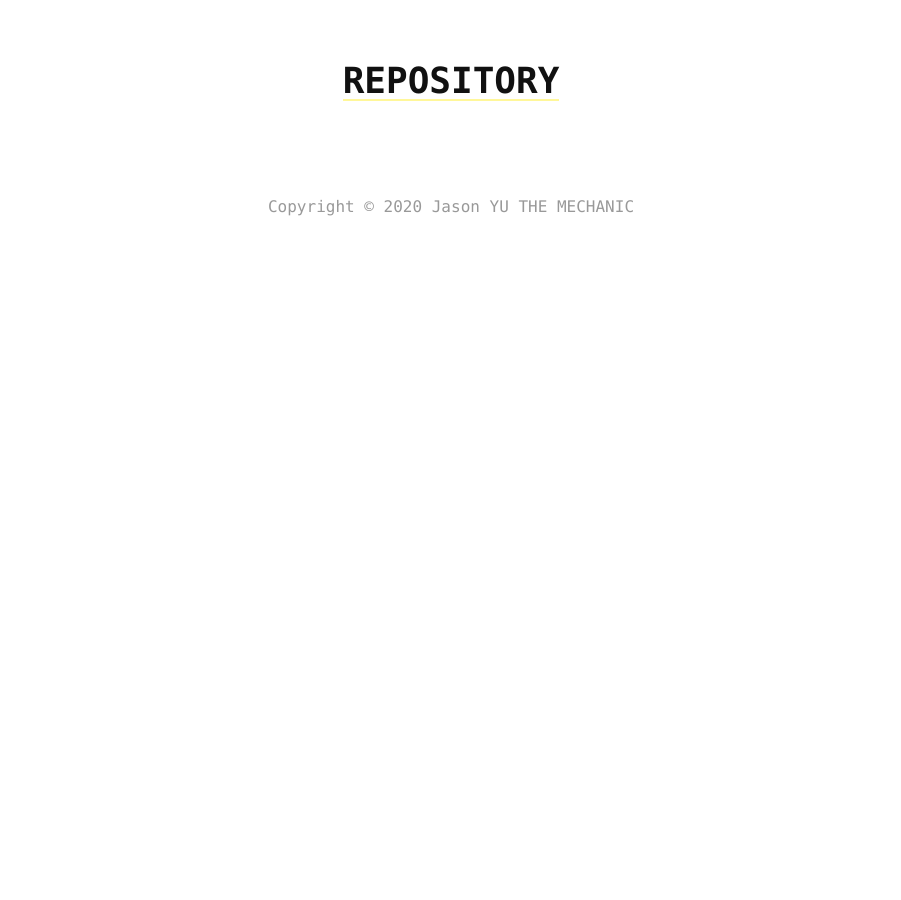
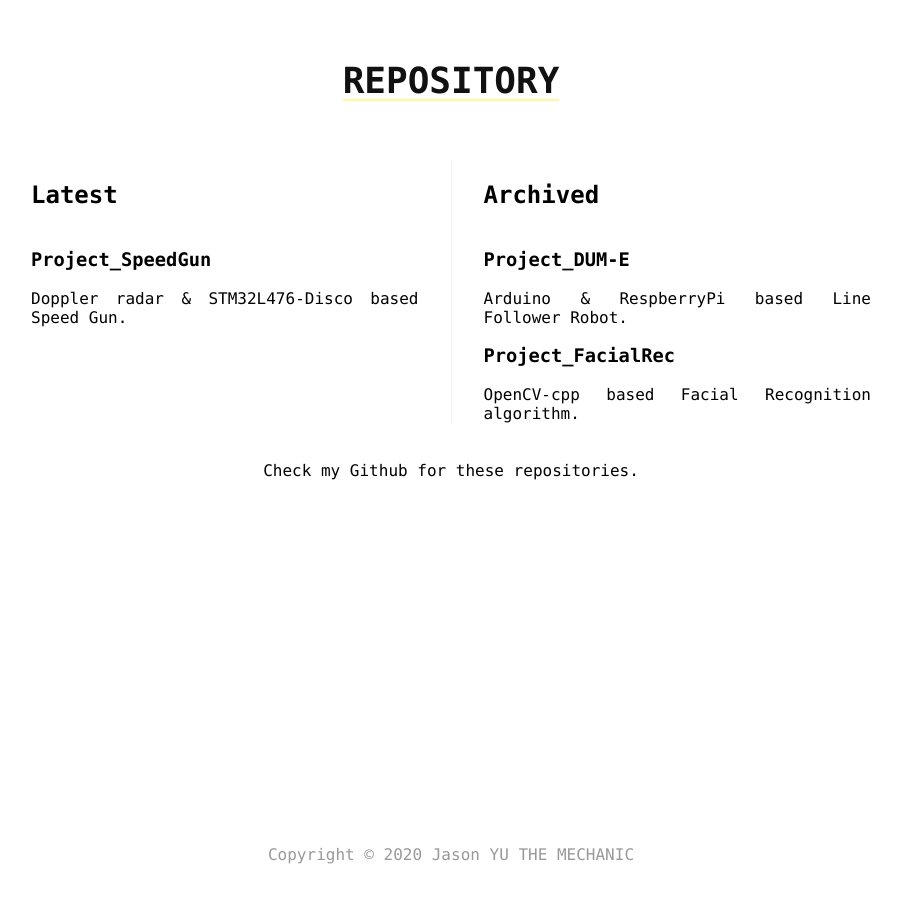
Before and after one commit to JasonYU1019Root/JasonYU1019Root.github.io, a Jekyll site: the page built from repository.md, in a window 1280 px wide. Shown: the whole page, without its empty margins (189-1090 px from the left). Built offline with Jekyll 4.4.1, drawn with Linux system fonts in a browser that asks for light colours.

Commit message:
Update repository.html

```diff
--- a/_layouts/repository.html
+++ b/_layouts/repository.html
@@ -67,6 +67,40 @@
     </div>
   </div> -->
 
+  <div class="tags-content">
+    <div class="content">
+      <div class="categories">
+        <h2>Latest</h2>
+        <h3>Project_SpeedGun</h3>
+        <p1>
+          Doppler radar & STM32L476-Disco based Speed Gun.
+        </p1>
+      </div>
+
+      <hr>
+
+      <div class="categories">
+        <h2>Archived</h2>
+        <h3>Project_DUM-E</h3>
+        <p1>
+          Arduino & RespberryPi based Line Follower Robot.
+        </p1>
+        <h3>Project_FacialRec</h3>
+        <p1>
+          OpenCV-cpp based Facial Recognition algorithm.
+        </p1>
+      </div>
+    </div>
+
+    <br>
+    <br>
+
+    <p1>
+      <center>Check my Github for these repositories.</center>
+    </p1>
+
+  </div>
+
   {% include footer.html %}
 
   {% if site.lock_menu and site.lock_menu == true %}
```
